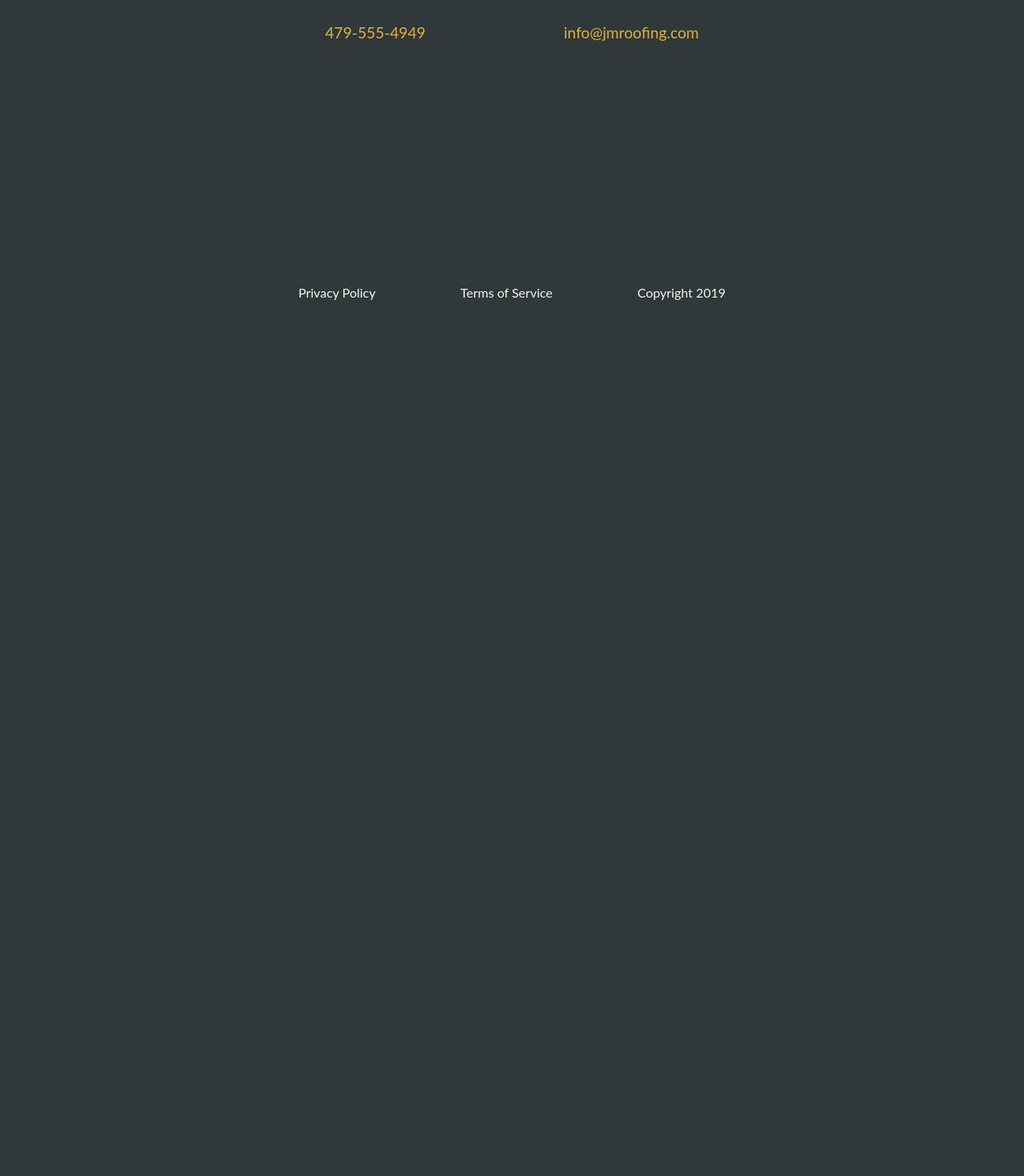
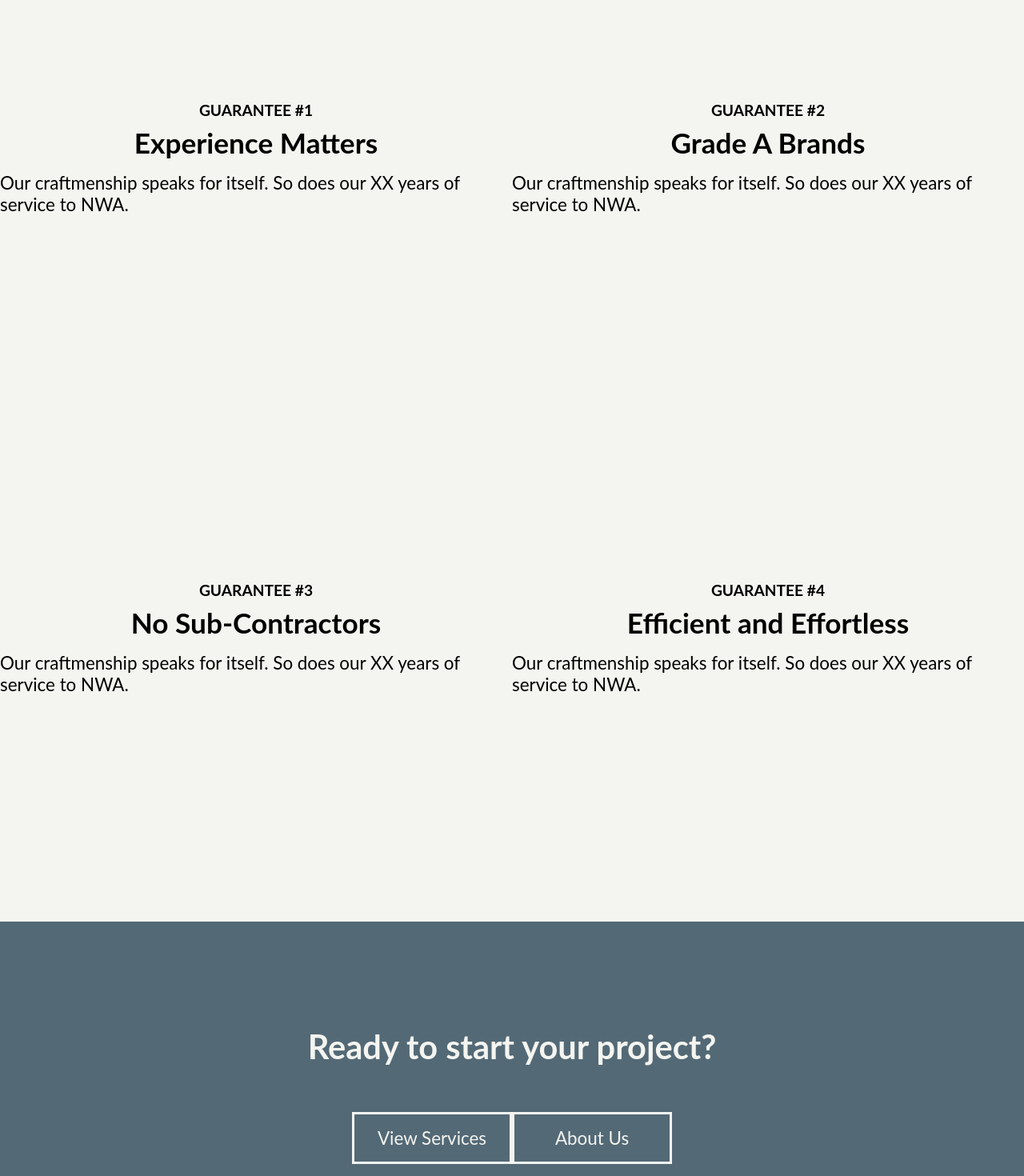
Before and after one commit to ronaldpedid/jmroofing, a React app in the folder client/: page /about in a window 1280 px wide. Shown: the part 720-2190 px from the top of the page at 80% size. Before the commit the page ends 1172 px from the top, so only its background shows below. Built offline with nearby package versions, Linux system fonts and the light colour scheme; the HTML template or start-up script is replaced by a standard one.

Commit message:
created about section and css adjustments

```diff
--- a/client/src/components/boxes/Box.js
+++ b/client/src/components/boxes/Box.js
@@ -54,21 +54,106 @@ export class BoxRowReverse extends Component {
 
 export class BoxTestimonials extends Component {
   render() {
-    let quotes = [
-      'We love our clients!',
-      'Our service is the best in town',
-      'Our roofs are top notoch!',
-      'Our top notches are roofer',
-      'Please pick this Juan!',
-      'Quick pull guard!'
-    ];
+    let quotes = [{
+      quote: `I have used Juan with JM Roofing on multiple occasions from putting on new construction metal roof, wind damage
+      shingle replacement as well as new addition roofing. Juan is professional, timely, conscientious and fair price.
+      I would highly recommend Juan for any of your roofing needs.`,
+      byWho: 'Randy Huffman'
+    },
+    {
+      quote: 'We love our clients!',
+      byWho: 'Guy Man2'
+    },
+    {
+      quote: 'We love our clients!',
+      byWho: 'Guy Man3'
+    },
+    {
+      quote: 'We love our clients!',
+      byWho: 'Guy Man4'
+    },
+    {
+      quote: 'We love our clients!',
+      byWho: 'Guy Man5'
+    },
+    {
+      quote: 'We love our clients!',
+      byWho: 'Guy Man6'
+    }];
     let randomNumber = Math.floor(Math.random() * quotes.length);
-    console.log(randomNumber);
+    console.log(quotes[randomNumber.quote])
+    console.log(quotes[randomNumber.byWho])
     return (
       <section className={styles.contentBigBoxTest}>
-        <h3 className={styles.contentHeader}>{quotes[randomNumber]}</h3>
+        <h3 className={styles.quote}>"{quotes[randomNumber].quote}"</h3>
+        <h3 className={styles.byWho}>- {quotes[randomNumber].byWho}</h3>
       </section>
 
     )
   }
 }
+
+export class BoxRowAbout1 extends Component {
+  render() {
+    return (
+      <div className={styles.contentRow}>
+        <ContentBox className={styles.whiteBox}>
+          <h3 className={styles.contentHat}>GUARANTEE #1</h3>
+          <h2 className={styles.contentHeader}>Experience Matters</h2>
+          <p className={styles.contentTag}>Our craftmenship speaks for itself. So does our XX years of service to NWA.</p>
+          <a className={styles.infoButton}>
+            See More
+        </a>
+        </ContentBox>
+        <ContentBox className={styles.whiteBox}>
+          <h3 className={styles.contentHat}>GUARANTEE #2</h3>
+          <h2 className={styles.contentHeader}>Grade A Brands</h2>
+          <p className={styles.contentTag}>Our craftmenship speaks for itself. So does our XX years of service to NWA.</p>
+          <a className={styles.infoButton}>
+            See More
+          </a>
+        </ContentBox>
+      </div>
+    )
+  }
+}
+
+export class BoxRowAbout2 extends Component {
+  render() {
+    return (
+      <div className={styles.contentRow}>
+        <ContentBox className={styles.whiteBox}>
+          <h3 className={styles.contentHat}>GUARANTEE #3</h3>
+          <h2 className={styles.contentHeader}>No Sub-Contractors</h2>
+          <p className={styles.contentTag}>Our craftmenship speaks for itself. So does our XX years of service to NWA.</p>
+          <a className={styles.infoButton}>
+            See More
+        </a></ContentBox>
+        <ContentBox className={styles.whiteBox}>
+          <h3 className={styles.contentHat}>GUARANTEE #4</h3>
+          <h2 className={styles.contentHeader}>Efficient and Effortless</h2>
+          <p className={styles.contentTag}>Our craftmenship speaks for itself. So does our XX years of service to NWA.</p>
+          <a className={styles.infoButton}>
+            See More
+          </a>
+        </ContentBox>
+      </div>
+    )
+  }
+}
+
+export class BoxCallout extends Component {
+  render() {
+    return (
+      <div className={styles.contentRow}>
+        <ContentBox className={styles.contentBigBoxCallout}>
+          <h1 className={styles.contentHeaderWhite}>Ready to start your project?</h1>
+          <div className={styles.buttonRow}>
+            <a className={styles.calloutButton}>View Services</a>
+            <a className={styles.calloutButton}>About Us</a>
+          </div>
+        </ContentBox>
+      </div>
+    )
+  }
+}
--- a/client/src/components/boxes/box.scss
+++ b/client/src/components/boxes/box.scss
@@ -18,10 +18,28 @@
   width: 100%;
 }
 
+.contentBigBoxCallout{
+  @extend .contentBox;
+  width: 100%;
+  background-color: $calloutColor;
+  height: 450px;
+}
+
 .contentBigBoxTest{
   @extend .contentBigBox;
-  height: 250px;
+  height: 500px;
   background-color: $offColor;
+  font-size: 1.6rem;
+  .quote{
+   font-size: 1.4rem;
+   text-align: center;
+   text-emphasis: after;
+   margin: 0 5em;
+  }
+  .byWho{
+    margin-top: 1em;
+    color: $secondaryOffColor;
+  }
 }
 
 .contentBigBoxFooter{
@@ -36,13 +54,13 @@
   background-image: url('https://res.cloudinary.com/the-sage-mages/image/upload/v1554313086/jmroofing/1landingroof.png');
   background-size: cover;
   text-align: center;
+}
 
-}
 .contentTag{
   margin: 1rem 0;
   font-size: 1.4rem;
+}
 
-}
 .contentFooter{
   @extend .contentBigBox;
   height: 200px;
@@ -74,6 +92,11 @@
 .contentHeader{
   font-size: 2.2rem;
 }
+.contentHeaderWhite{
+  font-size: 2.6rem;
+  margin-bottom: 1em;
+  color: $offColor;
+}
 
 .blueBox{
   @extend .contentBox;
@@ -91,6 +114,10 @@
   background-color: $secondaryOffColor;
 }
 
+.whiteBox{
+  @extend .contentBox;
+  background-color: $offColor;
+}
 .bgCell1{
   @extend .contentBox;
   background-image: url('https://res.cloudinary.com/the-sage-mages/image/upload/v1554313084/jmroofing/2landingservice.png');
--- a/client/src/components/button/button.scss
+++ b/client/src/components/button/button.scss
@@ -33,8 +33,18 @@ margin: 1rem;
 }
 
 
-
 .buttonRow{
   @extend .flex;
   justify-content: center;
 }
+
+.calloutButton{
+  @extend .infoButton;
+  max-width: 300px;
+  width: 200px;
+  font-size: 1.4rem;
+  background-color: $calloutColor;
+  &:first-child(){
+    margin-right: 2em;
+  }
+}
--- a/client/src/components/landing/Lander.js
+++ b/client/src/components/landing/Lander.js
@@ -35,7 +35,7 @@ export class AboutLander extends Component {
   render() {
     return (
       <div className={styles.contentRow}>
-        <ContentBox className={styles.contentBox}>
+        <ContentBox className={styles.blueBox}>
           <h2 className={styles.contentHeader}>Locals serving locals.</h2>
           <p className={styles.contentTag}>Small paragraph about what</p>
           <a className={styles.infoButton}>
--- a/client/src/global_css/styles.scss
+++ b/client/src/global_css/styles.scss
@@ -4,6 +4,7 @@ $offColor: #f4f5f0;
 $secondaryOffColor: #b9bfb1;
 $accentColor: #dfaf42;
 $siteFont: Lato, sans-serif;
+$calloutColor: #536976;
 
 .hyperline{
   color: $accentColor;
--- a/client/src/views/About/index.js
+++ b/client/src/views/About/index.js
@@ -1,6 +1,6 @@
 import React, { Component } from 'react';
-import { Lander, LanderFooter, AboutLander } from '../../components/landing/Lander';
-import { BoxRow, BoxTestimonials, BoxRowReverse } from '../../components/boxes/Box';
+import { AboutLander } from '../../components/landing/Lander';
+import { BoxRowAbout1, BoxRowAbout2, BoxCallout } from '../../components/boxes/Box';
 
 export class AboutView extends Component {
 
@@ -8,6 +8,9 @@ export class AboutView extends Component {
     return (
       <div>
         <AboutLander />
+        <BoxRowAbout1 />
+        <BoxRowAbout2 />
+        <BoxCallout />
       </div>
     )
   }
```
